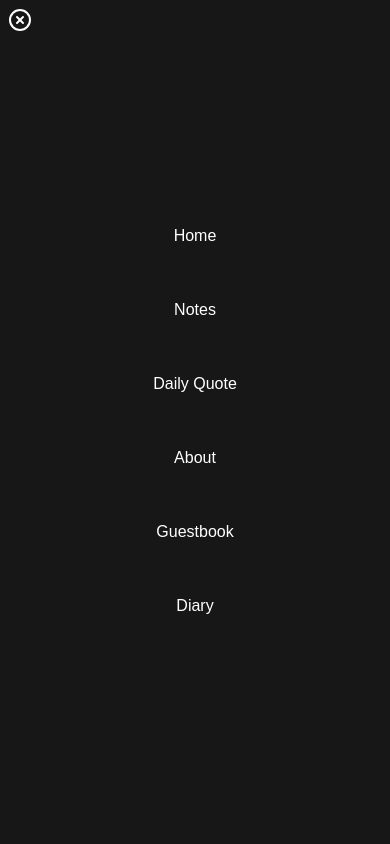
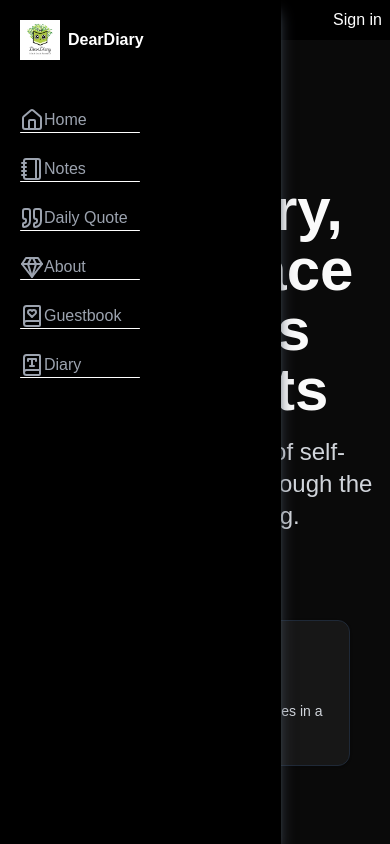
Before and after one commit to TenzDelek/DearDiary, a Next.js app: page /about in a window 390 px wide. Shown: the top 844 px of the page. Built offline with nearby package versions, Linux system fonts and the light colour scheme; no server answers.

Commit message:
Navbar: Fixed at the top + responsive for mobile. -> Fixed the Navbar at the top of the page which makes the user to navigate through pages easily. -> Mobile UI of the navigation bar has been fixed. -> Animations for the closing and opening of the navigation bar. -> Proper comments added.

```diff
--- a/package.json
+++ b/package.json
@@ -24,7 +24,7 @@
   },
   "dependencies": {
     "@clerk/clerk-sdk-node": "^5.0.48",
-    "@clerk/nextjs": "^5.7.1",
+    "@clerk/nextjs": "^5.7.5",
     "@prisma/client": "^5.20.0",
     "@radix-ui/react-label": "^2.1.0",
     "@radix-ui/react-slot": "^1.1.0",
--- a/src/app/about/page.jsx
+++ b/src/app/about/page.jsx
@@ -60,7 +60,7 @@ const About = () => {
 
     return (
         <div className="min-h-screen bg-[#0A0A0A] text-[#FAFAFA] overflow-hidden">
-            <div className="relative container mx-auto px-4 py-16">
+            <div className="container mx-auto px-4 py-16">
                 <header className="text-center mb-16">
                     <h1 className="text-6xl font-bold mb-4">
                         Meet DearDiary, your space for life&apos;s moments
--- a/src/app/daily-quote/page.jsx
+++ b/src/app/daily-quote/page.jsx
@@ -35,7 +35,7 @@ export default function DailyQuote() {
 
   return (
     <div className="min-h-screen bg-[#0A0A0A] text-[#FAFAFA] overflow-hidden">
-      <div className="relative container mx-auto px-4 py-12">
+      <div className="container mx-auto px-4 py-12">
         <div className="text-center mb-16">
           <h1 className="text-6xl font-bold mb-4 text-white">
             Daily Quotes to Inspire You
--- a/src/app/layout.jsx
+++ b/src/app/layout.jsx
@@ -32,8 +32,8 @@ export default function RootLayout({ children }) {
         <body
           className={`${geistSans.variable} ${geistMono.variable} antialiased`}
         >
-          <header className="flex items-center justify-between p-2 text-white">
-            <div className="flex-grow flex sm:justify-center">
+          <header className="fixed flex items-center justify-between w-full p-2 text-white bg-black">
+            <div className="sm:justify-center flex flex-grow">
               <Navbar />
             </div>
             <div className="flex items-center">
@@ -45,8 +45,11 @@ export default function RootLayout({ children }) {
               </SignedIn>
             </div>
           </header>
-          {children}
-          <footer><Footer/></footer>
+          {/* This div is responsible to maintain proper spacing throughout the pages [this was needed because the Navbar has been fixed] */}
+          <div id="main" className="pt-14 sm:pt-24">
+            {children}
+          </div>
+          <footer><Footer /></footer>
         </body>
       </html>
     </ClerkProvider>
--- a/src/components/Navbar.js
+++ b/src/components/Navbar.js
@@ -1,37 +1,82 @@
 "use client"
-import { CircleX, Menu } from 'lucide-react';
+import { BookHeart, BookType, Gem, Home, Menu, Notebook, Quote } from 'lucide-react';
 import Link from 'next/link';
-import { useState } from 'react';
+import { useState, useEffect } from 'react';
+import favicon from "@/../public/favicon/DearDiary.png"
+import Image from 'next/image';
 
 const items = [
-  { link: "/", name: "Home" },
-  { link: "/notes", name: "Notes" },
-  { link: "/daily-quote", name: "Daily Quote" },
-  { link: "/about", name: "About" },
-  { link: "/guestbook", name: "Guestbook" },
-  { link: "/diary", name: "Diary" }
+  { icon: <Home />, link: "/", name: "Home" },
+  { icon: <Notebook />, link: "/notes", name: "Notes" },
+  { icon: <Quote />, link: "/daily-quote", name: "Daily Quote" },
+  { icon: <Gem />, link: "/about", name: "About" },
+  { icon: <BookHeart />, link: "/guestbook", name: "Guestbook" },
+  { icon: <BookType />, link: "/diary", name: "Diary" }
 ]
 
 export default function Navbar() {
+
+  // This state hook is responsible for the transition effect on the navbar -> updating this true/false makes the navbar visible/hidden
   const [open, setOpen] = useState(true)
+
+  // handleResize function is responsible to maintain the state value as per the windows width.
+  const handleResize = () => {
+    if (typeof window !== "undefined") {
+      if (window.innerWidth > 640) {
+        setOpen(true)
+      }
+      else {
+        setOpen(false)
+      }
+    }
+  }
+
+  // This useEffect hook is responsible for maintaining the Navbar layout on resizing.
+  useEffect(() => {
+    window.addEventListener('resize', handleResize);
+    return () => {
+      window.removeEventListener('resize', handleResize);
+    };
+  }, []);
+
+
   return (
     <>
+
+      {/* Hamburger Menu -> Visible on small devices only */}
       <button className='sm:hidden z-10' onClick={() => setOpen(!open)}>
-
-        {!open ? <Menu /> :
-          <CircleX />}
+        <Menu />
       </button>
       {
-        // open &&
-        <nav className={`flex-col absolute top-0 left-0 items-center h-screen sm:h-auto ${open ? 'w-full' : 'hidden'} sm:flex sm:w-auto bg-[#171717] sm:bg-transparent z-[2] sm:relative sm:flex-row flex gap-8  justify-center sm:space-x-8 p-4  text-white`}>
-          {
-            items.map((item, index) => (
-              <div key={index} className='py-2 group'>
-                <Link href={item.link} onClick={() => setOpen(false)}> {item.name} </Link>
-                <div className='w-0 group-hover:w-full h-[2px] rounded-full bg-white transition-all delay-750'></div>
-              </div>
-            ))
-          }
+        // Main Navbar
+        <nav className={`bg-transparent absolute top-0 left-0 items-center h-screen sm:h-auto transition-transform w-full ${open === true ? 'translate-x-0' : '-translate-x-full'}  duration-200 sm:flex sm:w-auto sm:bg-black sm:bg-transparent z-30 sm:z-[2] sm:relative sm:flex-row flex  justify-center sm:p-4 text-white space-x-4`}>
+
+          {/* This div is containing all necessary navigation links as well as a div (this div is shown on small devices only\-). */}
+          <div id='navLinksContainer' className={` flex flex-col sm:flex-row gap-y-2 gap-x-8 h-full w-[75%] sm:w-auto text-gray-400 bg-black shadow-gray-600 shadow-lg sm:shadow-none`}>
+
+            {/* DearDiary Logo and Text */}
+            <Link href={"/"} onClick={handleResize} className='sm:hidden w-fit flex items-center justify-start p-5 mb-3 space-x-2'>
+              <Image width={32} height={32} src={favicon.src} alt="Icon" className='w-10 h-10' />
+              <span className='font-bold text-white'>DearDiary</span>
+            </Link>
+
+            {/* Iterate all the navigation links */}
+            {
+              items.map((item, index) => (
+                <div key={index} className='sm:px-0 group px-5 py-2'>
+                  <Link className='group-hover:text-white flex items-center justify-start' href={item.link} onClick={() => handleResize()}>
+                    <span className='sm:hidden inline-block'>{item.icon}</span>
+                    <span className='text-nowrap block' > {item.name} </span>
+                  </Link>
+                  <div className='w-[50%] sm:block sm:w-0 group-hover:w-full h-[1px] sm:h-[2px] rounded-full bg-white transition-all delay-750'></div>
+                </div>
+              ))
+            }
+          </div>
+
+          {/* This div when clicked, it hides the NavBar. */}
+          <div id='closeNavArea' className='sm:hidden h-full w-[25%] bg-transparent' onClick={() => setOpen(false)}>
+          </div>
 
         </nav>
       }
```
Also changed, not shown: 1 other file (tests, documents, lock files or other folders).
